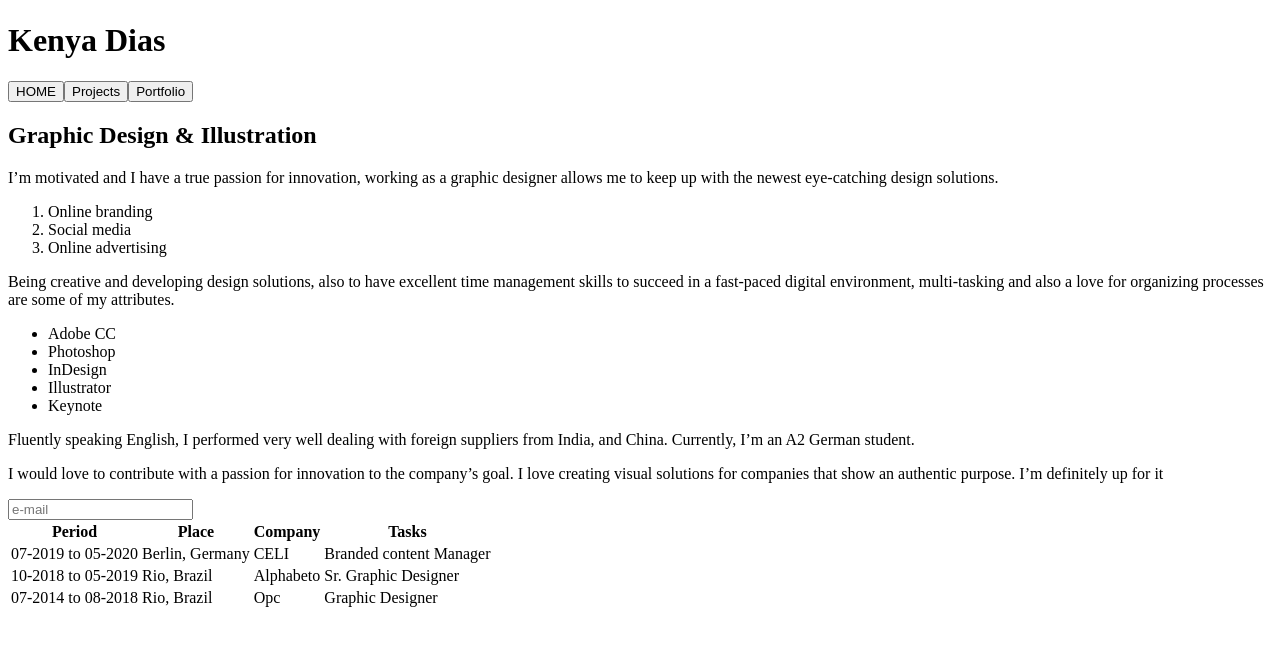
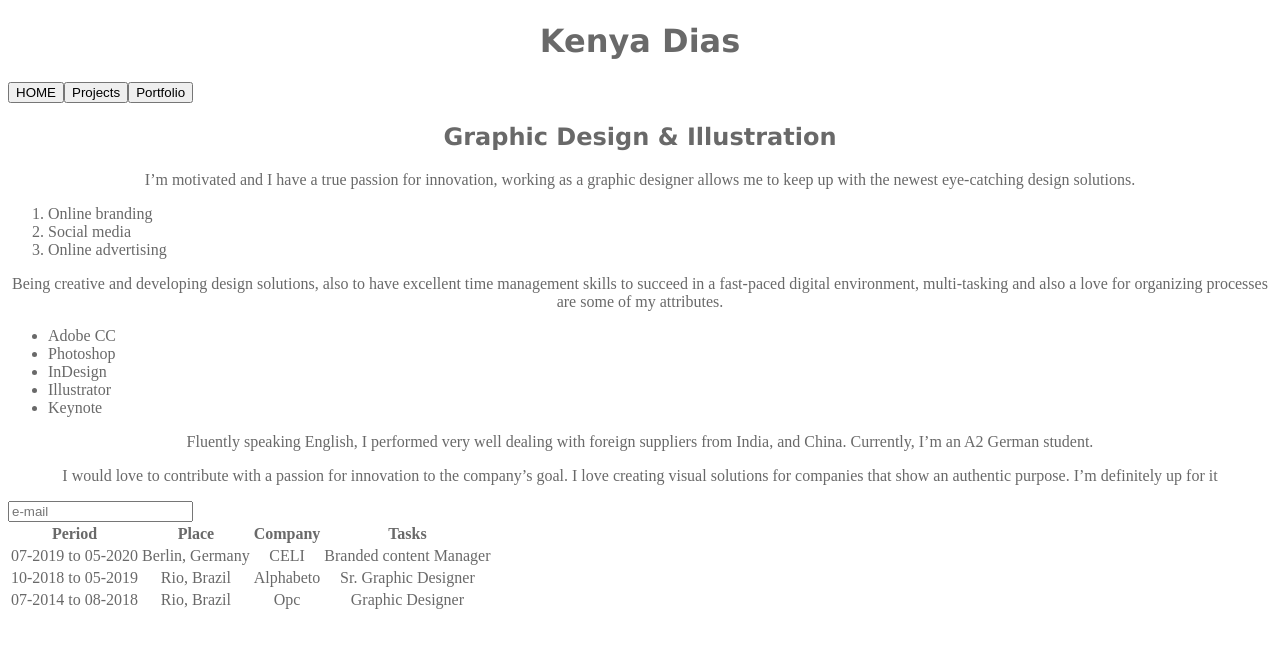
Before and after one commit to kenya-dias/lecture0, a plain HTML site: page index.html in a window 1280 px wide. Shown: the part 27-674 px from the top of the page. Drawn offline with Linux system fonts and the light colour scheme.

Commit message:
added css styles

```diff
--- a/style.css
+++ b/style.css
@@ -1,2 +1,34 @@
-style
-    #top
+h1  {
+    color:dimgrey;
+    text-align:center;
+    font-family: 'Lucida Sans', 'Lucida Sans Regular', 'Lucida Grande', 'Lucida Sans Unicode', Geneva, Verdana, sans-serif
+  }
+h2  {
+    color:dimgrey;
+    text-align:center;
+    font-family: 'Lucida Sans', 'Lucida Sans Regular', 'Lucida Grande', 'Lucida Sans Unicode', Geneva, Verdana, sans-serif;
+  }
+p {
+    color:dimgrey;
+    text-align:center;
+    font-family: 'Lucida Sans', 'Lucida Sans Regular', 'Lucida Grande', 'Lucida Sans Unicode', Geneva, Verdana, sans-serif
+    padding: 20px
+}
+
+table {
+    color:dimgrey;
+    text-align:center;
+    font-family: 'Lucida Sans', 'Lucida Sans Regular', 'Lucida Grande', 'Lucida Sans Unicode', Geneva, Verdana, sans-serif
+    margin: 20px
+    padding: 20px}
+ol {
+    color:dimgrey;
+    text-align:left
+    font-family: 'Lucida Sans', 'Lucida Sans Regular', 'Lucida Grande', 'Lucida Sans Unicode', Geneva, Verdana, sans-serif
+  }
+
+  ul {
+    color:dimgrey;
+    text-align:left
+    font-family: 'Lucida Sans', 'Lucida Sans Regular', 'Lucida Grande', 'Lucida Sans Unicode', Geneva, Verdana, sans-serif
+  }
```
